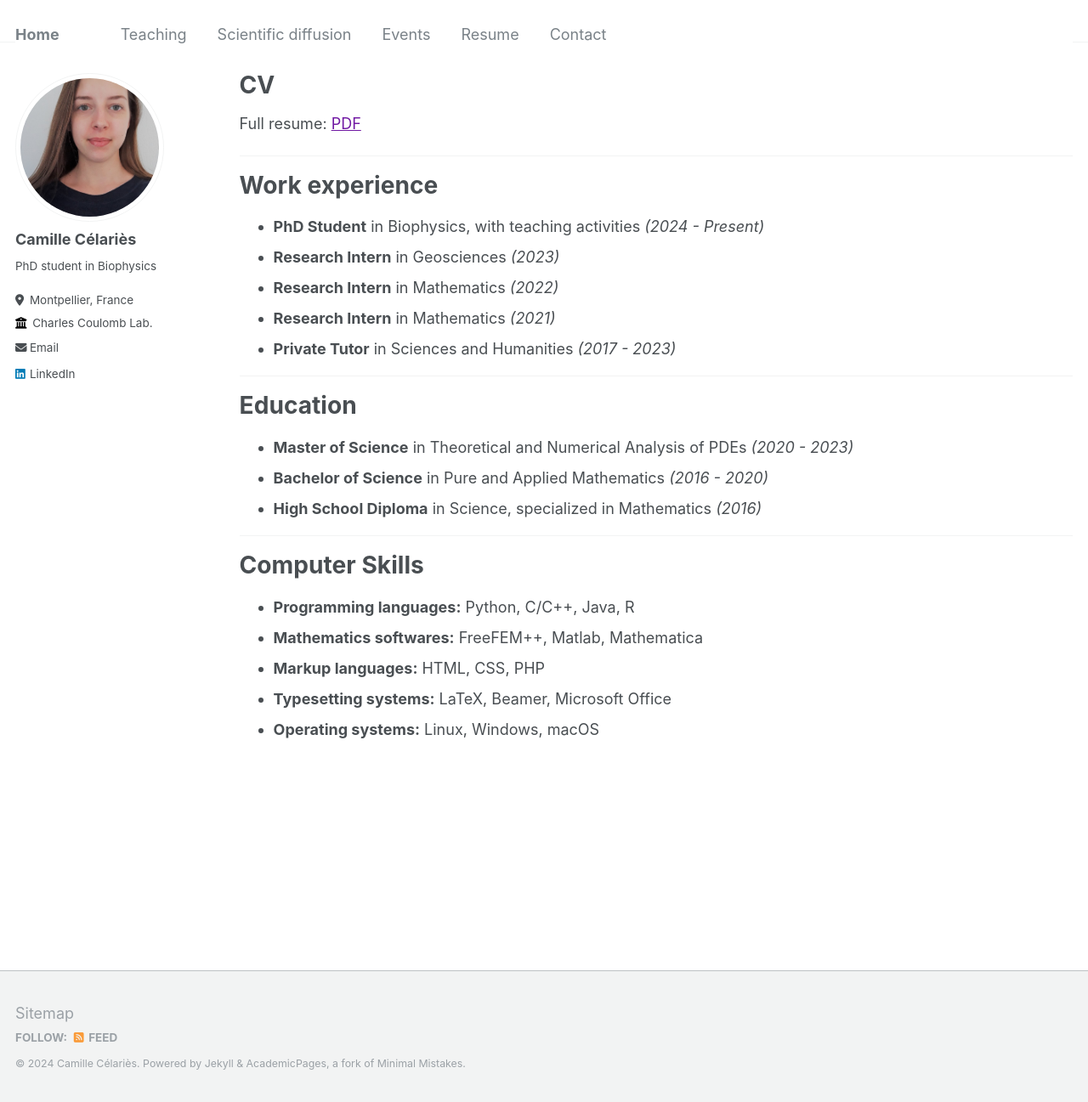
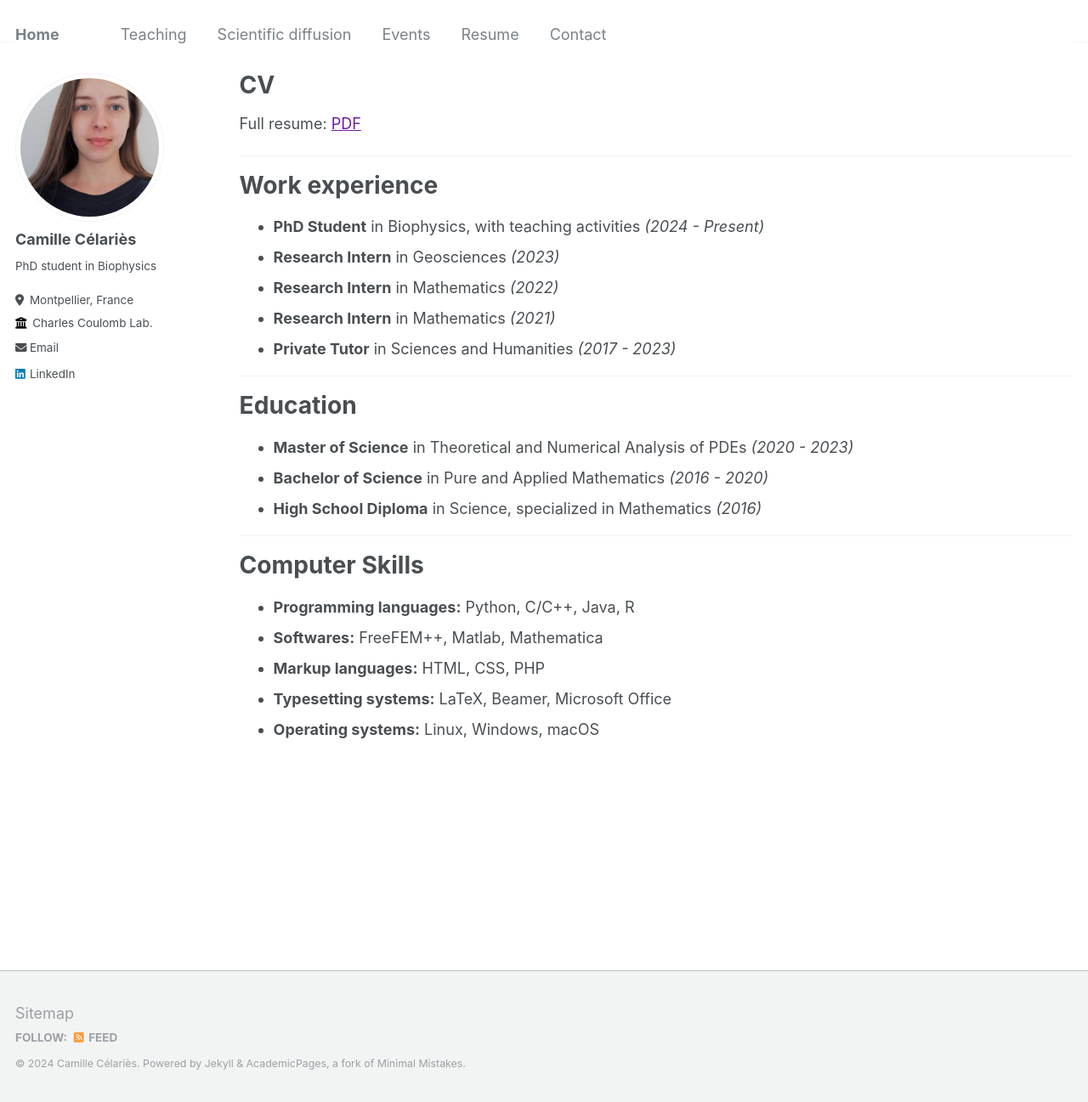
Before and after one commit to camillecelaries/camillecelaries.github.io, a Jekyll site: the page built from _pages/cv.md, in a window 1280 px wide and 1297 px high. Shown: the whole window at 85% size. Built offline with Jekyll 4.4.1, drawn with Linux system fonts in a browser that asks for light colours.

Commit message:
Update cv.md

```diff
--- a/_pages/cv.md
+++ b/_pages/cv.md
@@ -37,7 +37,7 @@ Computer Skills
 ======
 
 * <b>Programming languages:</b> Python, C/C++, Java, R
-* <b>Mathematics softwares:</b> FreeFEM++, Matlab, Mathematica
+* <b>Softwares:</b> FreeFEM++, Matlab, Mathematica
 * <b>Markup languages:</b> HTML, CSS, PHP
 * <b>Typesetting systems:</b> LaTeX, Beamer, Microsoft Office
 * <b>Operating systems:</b> Linux, Windows, macOS
```
